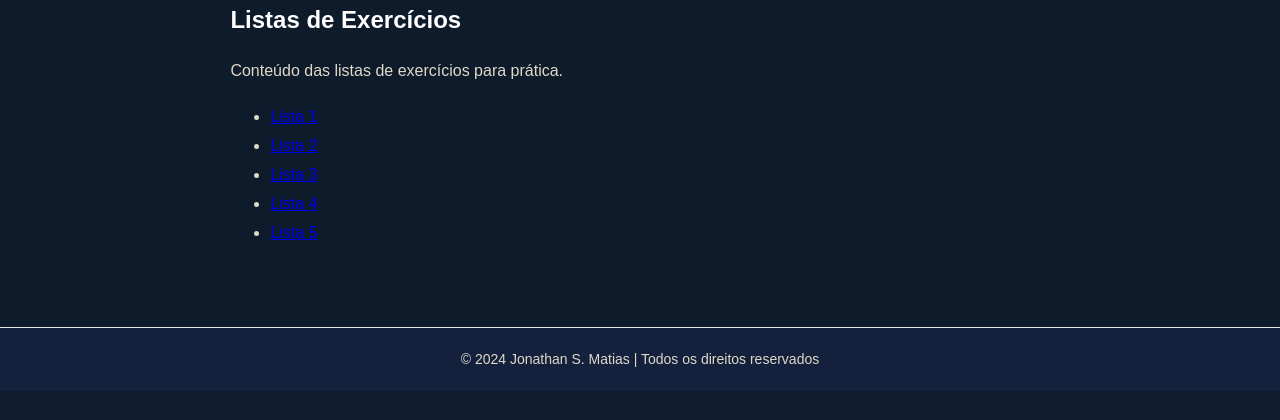
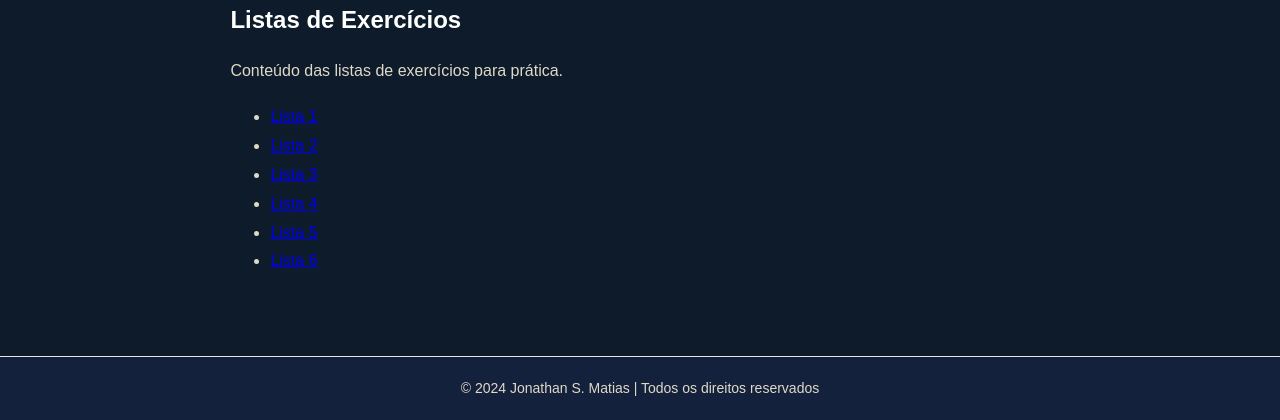
Before and after one commit to jonathanestatistica/webpage, a Flask app: page /ensino/biologia/listas/ in a window 1280 px wide. Shown: the part 424-844 px from the top of the page. Before the commit the page ends 815 px from the top, so only its background shows below. Run offline with Flask 3, Linux system fonts and the light colour scheme.

Commit message:
Add files via upload

```diff
--- a/templates/ensino/biologia/listas.html
+++ b/templates/ensino/biologia/listas.html
@@ -12,6 +12,7 @@
         <li><a href="{{ url_for('static', filename='listas/lista3.pdf') }}" target="_blank">Lista 3</a></li>
         <li><a href="{{ url_for('static', filename='listas/lista4.pdf') }}" target="_blank">Lista 4</a></li>
         <li><a href="{{ url_for('static', filename='listas/lista5.pdf') }}" target="_blank">Lista 5</a></li>
+        <li><a href="{{ url_for('static', filename='listas/lista6.pdf') }}" target="_blank">Lista 6</a></li>
     </ul>
 </div>
 {% endblock %}
--- a/templates/ensino/biomedicina_farmacia/listas.html
+++ b/templates/ensino/biomedicina_farmacia/listas.html
@@ -12,6 +12,7 @@
         <li><a href="{{ url_for('static', filename='listas/lista3.pdf') }}" target="_blank">Lista 3</a></li>
         <li><a href="{{ url_for('static', filename='listas/lista4.pdf') }}" target="_blank">Lista 4</a></li>
         <li><a href="{{ url_for('static', filename='listas/lista5.pdf') }}" target="_blank">Lista 5</a></li>
+        <li><a href="{{ url_for('static', filename='listas/lista6.pdf') }}" target="_blank">Lista 6</a></li>
     </ul>
 </div>
 {% endblock %}
--- a/templates/ensino/fisioterapia/listas.html
+++ b/templates/ensino/fisioterapia/listas.html
@@ -12,6 +12,7 @@
         <li><a href="{{ url_for('static', filename='listas/lista3.pdf') }}" target="_blank">Lista 3</a></li>
         <li><a href="{{ url_for('static', filename='listas/lista4.pdf') }}" target="_blank">Lista 4</a></li>
         <li><a href="{{ url_for('static', filename='listas/lista5.pdf') }}" target="_blank">Lista 5</a></li>
+        <li><a href="{{ url_for('static', filename='listas/lista6.pdf') }}" target="_blank">Lista 6</a></li>
     </ul>
 </div>
 {% endblock %}
--- a/templates/ensino/terapia_ocupacional/listas.html
+++ b/templates/ensino/terapia_ocupacional/listas.html
@@ -12,6 +12,7 @@
         <li><a href="{{ url_for('static', filename='listas/lista3.pdf') }}" target="_blank">Lista 3</a></li>
         <li><a href="{{ url_for('static', filename='listas/lista4.pdf') }}" target="_blank">Lista 4</a></li>
         <li><a href="{{ url_for('static', filename='listas/lista5.pdf') }}" target="_blank">Lista 5</a></li>
+        <li><a href="{{ url_for('static', filename='listas/lista6.pdf') }}" target="_blank">Lista 6</a></li>
     </ul>
 </div>
 {% endblock %}
```
Also changed, not shown: 1 other file.
